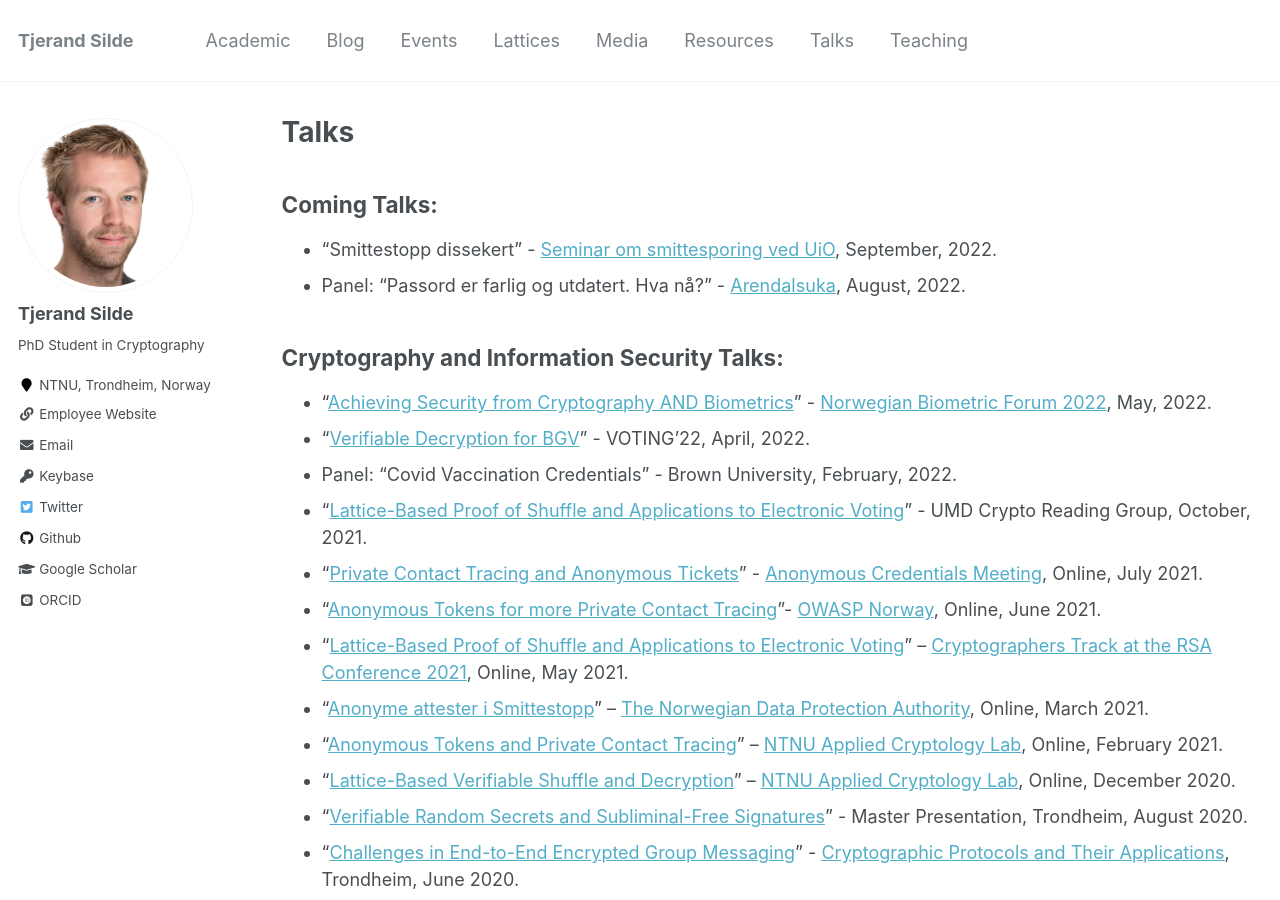
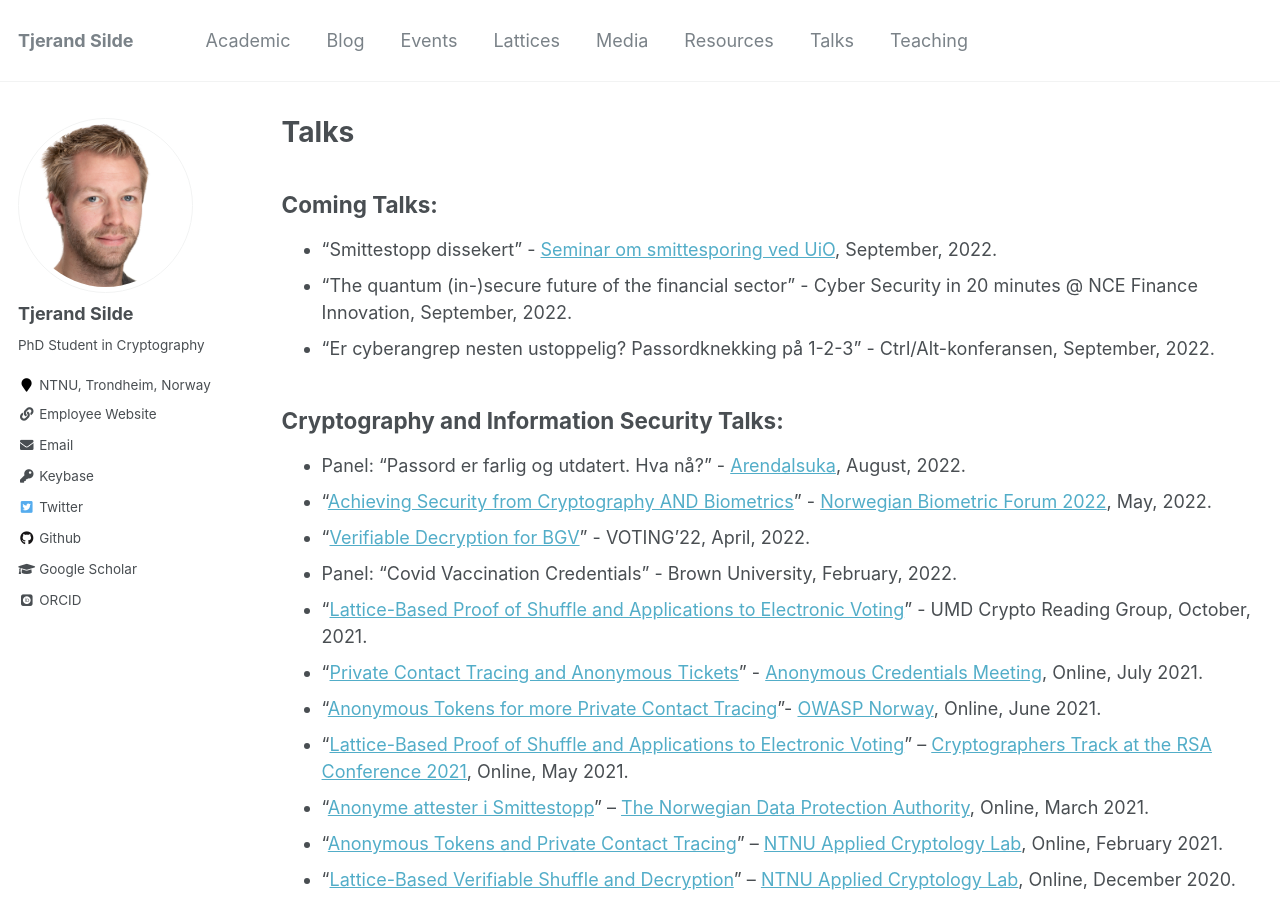
Before and after one commit to tjesi/tjesi.github.io, a Jekyll site: the page built from _pages/talks.md, in a window 1280 px wide and 900 px high. Built offline with Jekyll 4.4.1, drawn with Linux system fonts in a browser that asks for light colours; some web fonts are replaced.

Commit message:
Update talks.md

```diff
--- a/_pages/talks.md
+++ b/_pages/talks.md
@@ -8,10 +8,12 @@ author_profile: true
 ## Coming Talks:
 
 * "Smittestopp dissekert" - [Seminar om smittesporing ved UiO](https://www.jus.uio.no/ikrs/om/aktuelt/arrangementer/2022/smittestopp-og-smittesporing-to-ar-med-pandemi.html), September, 2022.
-* Panel: "Passord er farlig og utdatert. Hva nå?" - [Arendalsuka](https://program.arendalsuka.no/event/user-view/18770), August, 2022.
+* “The quantum (in-)secure future of the financial sector” - Cyber Security in 20 minutes @ NCE Finance Innovation, September, 2022.
+* "Er cyberangrep nesten ustoppelig? Passordknekking på 1-2-3" - Ctrl/Alt-konferansen, September, 2022.
 
 ## Cryptography and Information Security Talks:
 
+* Panel: "Passord er farlig og utdatert. Hva nå?" - [Arendalsuka](https://program.arendalsuka.no/event/user-view/18770), August, 2022.
 * "[Achieving Security from Cryptography AND Biometrics](https://tjerandsilde.no/files/biometrics.pdf)" - [Norwegian Biometric Forum 2022](https://eab.org/events/program/285), May, 2022.
 * "[Verifiable Decryption for BGV](https://tjerandsilde.no/files/voting.pdf)" - VOTING'22, April, 2022.
 * Panel: "Covid Vaccination Credentials" - Brown University, February, 2022.
```
